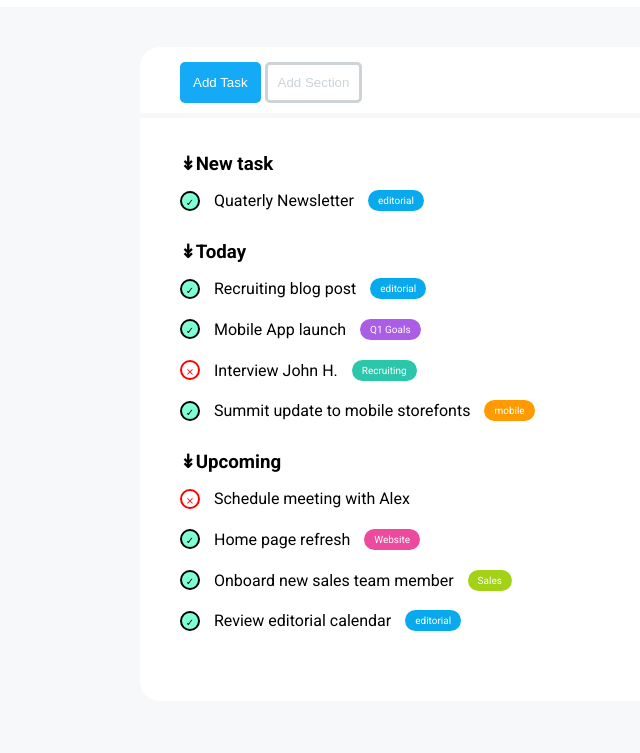
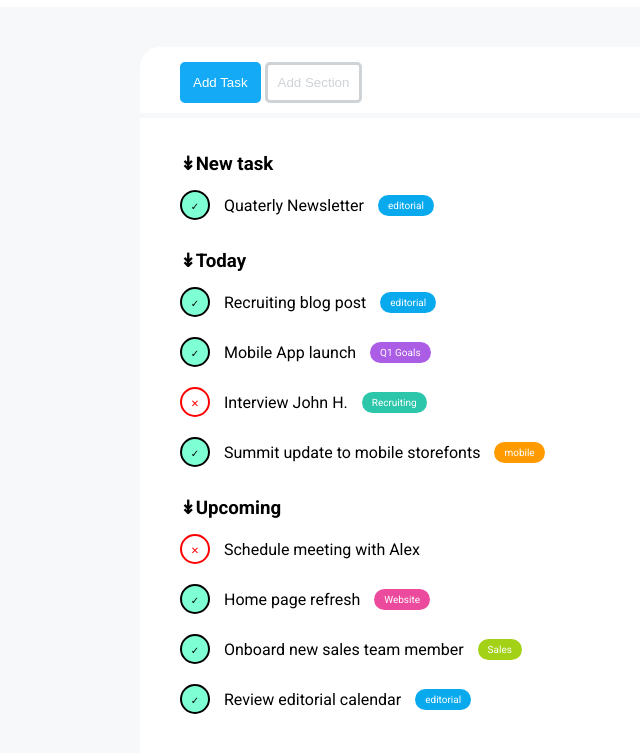
Before and after one commit to DamianoSpampinato/html-css-toboolist, a plain HTML site: page index.html in a window 1280 px wide. Shown: the part 63-816 px from the top of the page, without its empty margins (0-640 px from the left). Drawn offline with Linux system fonts and the light colour scheme.

Commit message:
fix class cirlce and cross

```diff
--- a/index.html
+++ b/index.html
@@ -43,7 +43,7 @@
                 </div>
 
                 <div class="row">
-                    <span class="circle fail">&Cross;</span>
+                    <span class="circle fail">&#10005;</span>
                     <span class="section-text">Interview John H.</span>
                     <span class="tag tag-g">Recruiting</span>
                 </div>
@@ -59,7 +59,7 @@
             <div class="task-list">
                 <h3>&Darr;Upcoming</h3>
                 <div class="row">
-                    <span class="circle fail">&Cross;</span>
+                    <span class="circle fail">&#10005;</span>
                     <span class="section-text">Schedule meeting with Alex</span>
                 </div>
 
--- a/style.css
+++ b/style.css
@@ -115,11 +115,11 @@ I/NPUT SECTION
     border-radius: 100%;
     border:  solid 2px;
     background-color: aquamarine;
-    width: 20px;
-    height: 20px;
+    width: 30px;
+    height: 30px;
     text-align: center;
     display: inline-block;
-    line-height: 20px;
+    line-height: 30px;
     vertical-align: middle;
     font-size: 10px;
 }
```
